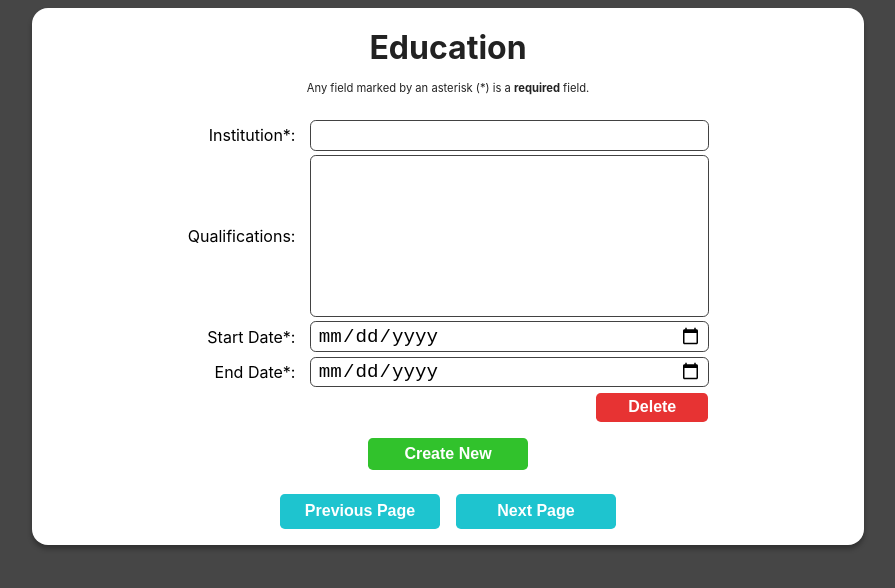
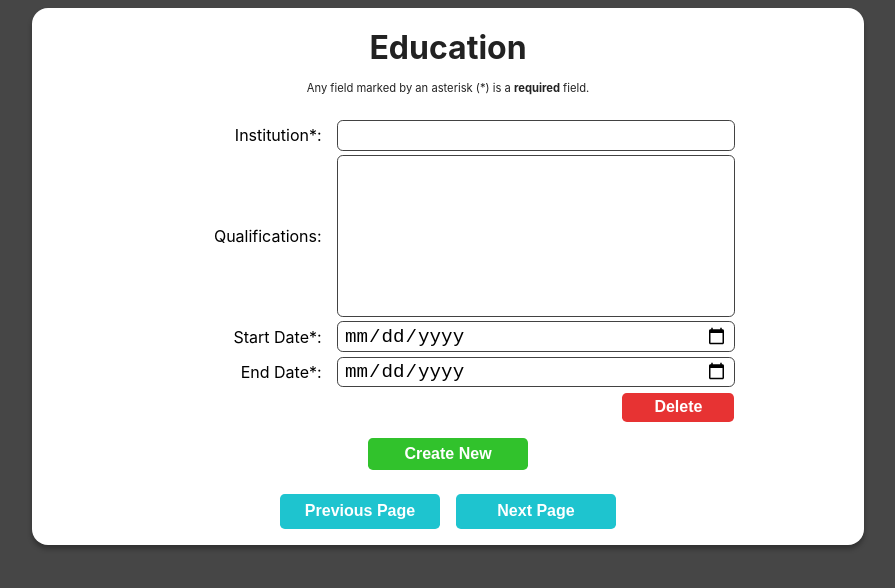
Before and after one commit to njcushing/odin-cv-application, a React (Vite) app: page / in a window 1280 px wide. Both pictures are taken after a click on the button "Create New". Shown: the top 588 px of the page, without its empty margins (192-1087 px from the left). Built offline with nearby package versions, Linux system fonts and the light colour scheme.

Commit message:
Set constant column sizes on components to keep them all identical

```diff
--- a/src/styles/PersonalInformation.css
+++ b/src/styles/PersonalInformation.css
@@ -15,6 +15,6 @@
 .cv-application-personal-info-container .email-address,
 .cv-application-personal-info-container .phone-number {
     display: grid;
-    grid-template-columns: 1fr auto;
+    grid-template-columns: 10rem auto;
     gap: 1rem;
 }
--- a/src/styles/PreviousEducation.css
+++ b/src/styles/PreviousEducation.css
@@ -15,7 +15,7 @@
 .cv-application-previous-education-element .start-date,
 .cv-application-previous-education-element .end-date {
     display: grid;
-    grid-template-columns: 1fr auto;
+    grid-template-columns: 10rem auto;
     gap: 1rem;
 }
 .cv-application-previous-education-element .institution-name {
--- a/src/styles/PreviousEmployment.css
+++ b/src/styles/PreviousEmployment.css
@@ -16,7 +16,7 @@
 .cv-application-previous-employment-element .start-date,
 .cv-application-previous-employment-element .end-date {
     display: grid;
-    grid-template-columns: 1fr auto;
+    grid-template-columns: 10rem auto;
     gap: 1rem;
 }
 .cv-application-previous-employment-element .company-name {
--- a/src/styles/Reference.css
+++ b/src/styles/Reference.css
@@ -16,7 +16,7 @@
 .cv-application-references-element .email-address,
 .cv-application-references-element .phone-number {
     display: grid;
-    grid-template-columns: 1fr auto;
+    grid-template-columns: 10rem auto;
     gap: 1rem;
 }
 .cv-application-references-element .first-names {
```
